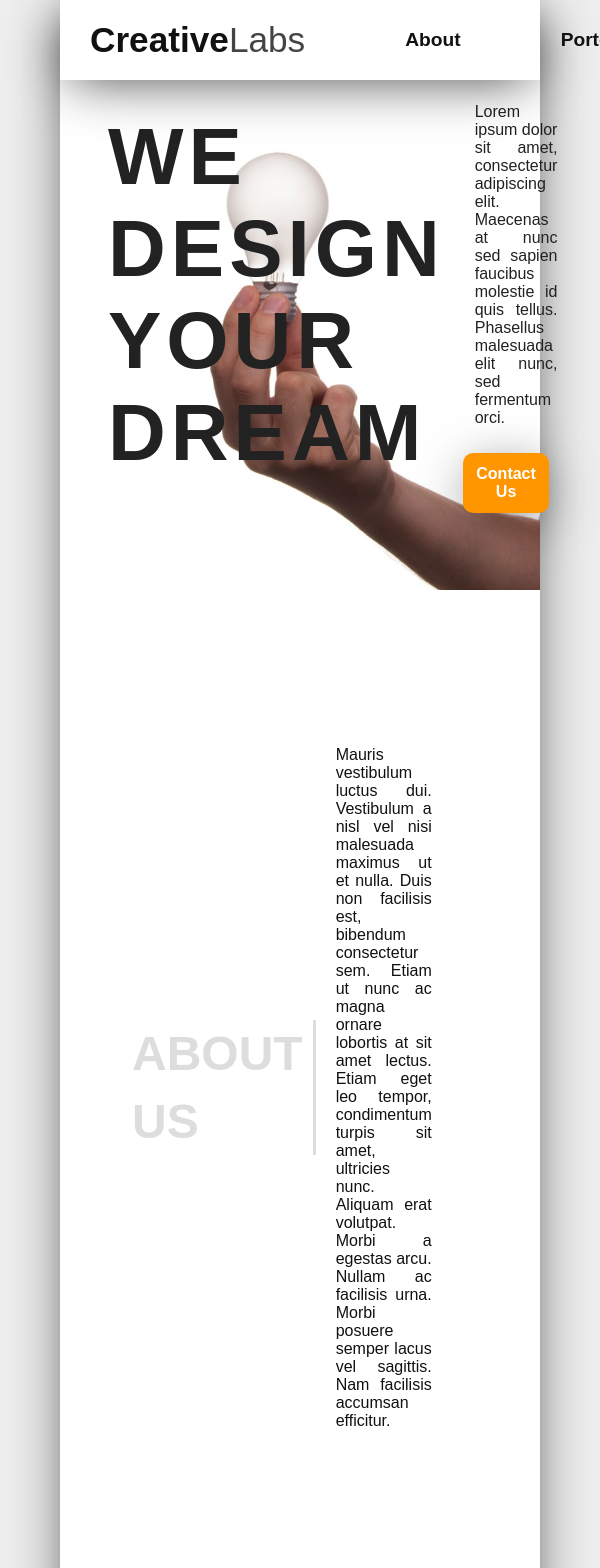
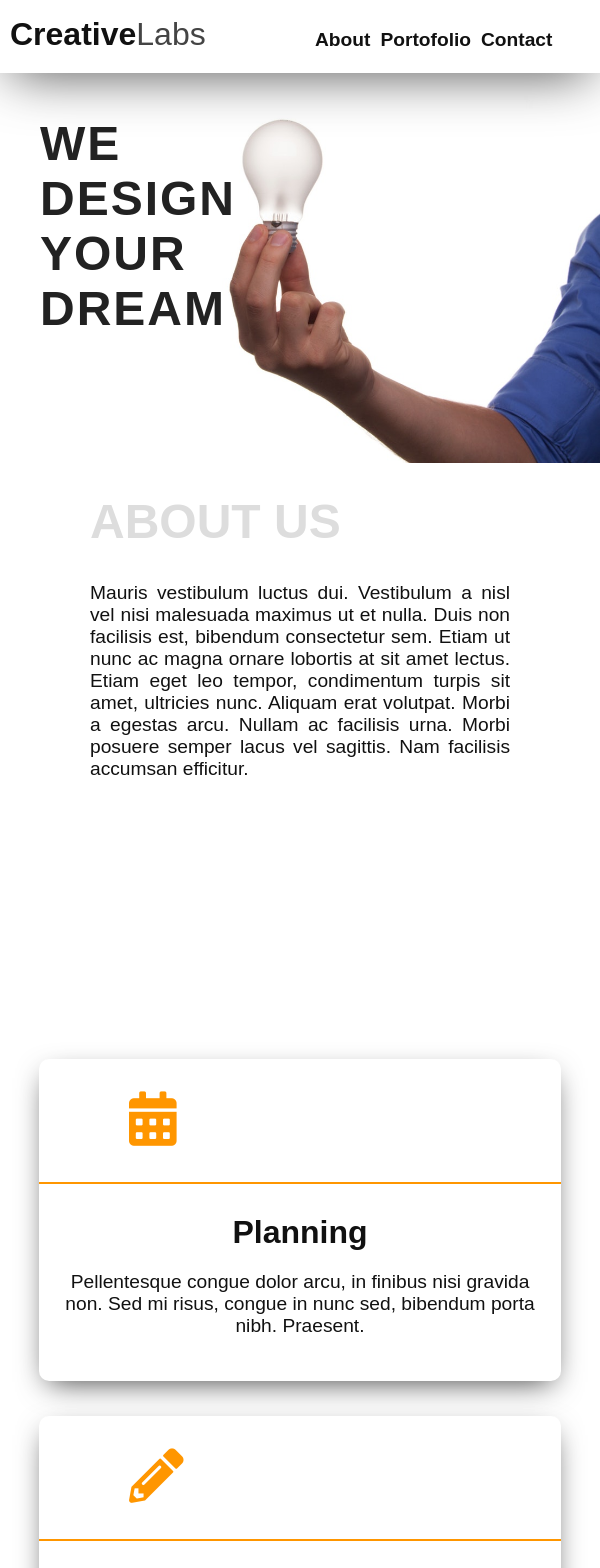
Before and after one commit to totalca/react-landing-page, a React (Create React App) app: page / in a window 600 px wide. Shown: the top 1568 px of the page. Built offline with nearby package versions, Linux system fonts and the light colour scheme.

Commit message:
@media max-width 767px full responsive

```diff
--- a/src/components/footer/footer.css
+++ b/src/components/footer/footer.css
@@ -5,7 +5,7 @@ footer {
   grid-template-columns: 1fr 1fr 1fr;
   text-align: center;
   align-items: center;
-  padding: 20px;
+  padding: 10px;
   margin-top: 80px;
 }
 
@@ -20,5 +20,10 @@ footer ul {
 
 footer ul li a {
   color: #ffffff;
-  font-size: 2.5rem;
+  font-size: 3.5rem;
 }
+
+footer p {
+  color: #ffffff;
+  font-size: 1.2rem;
+}
--- a/src/index.css
+++ b/src/index.css
@@ -11,7 +11,7 @@ body {
 
 p {
   display: block;
-  text-align: justify;
+  text-align: center;
   padding: 10px;
 }
 
@@ -25,6 +25,9 @@ p {
   box-shadow: 0px 10px 54px -11px rgba(0,0,0,0.75);
 }
 
+h3 {
+  font-size: 3rem;
+}
 /* ------------- Responsive Design ------------------- */
 
 @media (min-width: 768px) and (max-width: 1024px) {
@@ -82,39 +85,117 @@ p {
 }
 
 @media (min-width: 481px) and (max-width: 767px) {
-  header {
-    height: 440px;
+
+  body {
+    margin: auto;
+    width: 100%;
+    height: 100%;
+    padding: 0;
+    font-family: sans-serif;
+    background: #eeeeee;
+    color: #111111;
+    box-sizing: border-box;
   }
 
-  header div.head {
-    width: 75%;
-    padding-top: 120px;
+  .container {
+    background-color: #ffffff;
+    width: 100%;
+    /* max-width: 1500px; */
+    margin: 0 auto;
+    box-shadow: 0px 10px 54px -11px rgba(0,0,0,0.75);
+}
+
+  nav {
+    text-align: center;
+    display: grid;
+    width: 100% !important;
     grid-template-columns: 1fr;
   }
 
-  header div.head h1 {
-    font-size: 3rem;
+  nav ul {
+    width: 100% !important;
+    display: flex !important;
+    margin-bottom: 10px !important;
+    padding: 0px !important;
+    margin: -4px -77px 0px -85px !important;
+  }
+
+  nav ul:first-of-type li {
+    font-size: 2rem !important;
+    font-weight: bold;
+    text-indent: 95px !important;
+  }
+
+  nav ul:last-of-type li {
+   text-align: center;
+   width: 100%;
+   padding-top: 10px;
+   margin: 0px 10px 0 0px !important;
+  }
+
+  nav ul li a {
+    font-size: 1.2rem !important;
+}
+
+  header {
+    background-size: 160%;
+    height: 270px;
+    position: absolute;
+  }
+
+  header div.top {
+    width: 75%;
+    grid-template-columns: 1fr;
+    padding-top: 260px;
+  }
+
+  header div.top h1 {
+    font-size: 3rem !important;
+    border: none;
+    padding: 20px;
+    margin: 0 0 11px -40px !important;
+    letter-spacing: 2px !important;
+  }
+
+  header div.top p {
+    padding-left: 0 !important;
+    display: none !important;
+  }
+
+  main section:first-of-type {
+    margin-top: 390px;
   }
 
   main section {
     width: 90%;
-    padding: 90px 0;
-    margin: 0px auto 50px auto;
+    padding: 90px 0 !important;
+    margin: 50px auto 0px auto;
     display: grid;
-    grid-template-columns: 1fr;
+    grid-template-columns: 1fr !important;
+  }
+
+  main section h2 {
+    border-right: 0px solid #dddddd !important;
+    line-height: 0.2rem !important;
+    margin-right: 35px !important;
+    font-size: 3rem !important;
+    margin-left: 0px !important;
   }
 
   main section div p {
-    padding: 0px 90px;
+    padding: 0px 0px;
+    font-size: 1.2rem;
+    padding-left: 0px !important;
   }
 
- div.services {
+  div.services {
    display: grid;
-   grid-template-columns: 1fr;
+   grid-template-columns: 1fr !important;
   }
 
-   div.services div {
-    width: 70%;
+  div.services div {
+    width: 90%;
+    height: 90%;
   }
 
   .services p.service__icon {
@@ -124,20 +205,132 @@ p {
   }
 
   .services p.service__title {
-    font-size: 2.1rem;
+    font-size: 2rem !important;
+    font-weight: bold;
     padding: 0;
     margin: 0;
   }
 
-  .services p:last-of-type {
+  .services p:last-of-type{
     padding: 0px 20px;
-    text-align: left;
+    text-align: justify;
   }
 
   .gallery {
-    height: 400px;
+    /* grid-template-columns: 1fr; */
+    width: 100%;
+    grid-template-columns: 0 !important;
+    height: 2165px !important;
+    border: 1px solid #333333;
+    margin: 150px auto 0px auto !important;
   }
+
+  .gallery div {
+    height: 200px;
+  }
+
+  .gallery div.gallery__item__one {
+   background-repeat: no-repeat !important;
+   background-size: cover !important;
+   /* padding-bottom: 100px; */
+   grid-row-end: 2 span !important;
+   grid-column-end: 2 span !important;
+  }
+
+  .gallery div.gallery__item__two {
+   background-repeat: no-repeat !important;
+   background-size: cover !important;
+   /* padding-bottom: 100px; */
+   grid-row-end: 2 span;
+   grid-column-end: 2 span;
+  }
+
+  .gallery div.gallery__item__three {
+   background-repeat: no-repeat !important;
+   background-size: cover !important;
+   /* padding-bottom: 100px; */
+   grid-row-end: 2 span;
+   grid-column-end: 2 span;
+  }
+
+  .gallery div.gallery__item__four {
+   background-repeat: no-repeat !important;
+   background-size: cover !important;
+   /* padding-bottom: 100px; */
+   grid-row-end: 2 span;
+   grid-column-end: 2 span;
+  }
+
+  .gallery div.gallery__item__five {
+   background-repeat: no-repeat !important;
+   background-size: cover !important;
+   /* padding-top: 100px;
+   padding-bottom: 100px; */
+   grid-row-end: 2 span;
+   grid-column-end: 2 span;
+  }
+
+  .gallery div.gallery__item__six {
+   background-repeat: no-repeat !important;
+   background-size: cover !important;
+   /* padding-top: 100px;
+   padding-bottom: 100px; */
+   grid-row-end: 2 span;
+   grid-column-end: 2 span;
+  }
+
+  main section form div label {
+    margin-right:10px;
+    border-radius: 5px;
+  }
+
+  main section form div:last-of-type input {
+    padding: 10px;
+    border-radius: 5px;
+  }
+
+  form {
+    margin: 0px 0px 0px -25px !important;
+    padding: 10px !important;
+  }
+
+  .form__h2 {
+    margin-left: -22px !important;
+  }
+
+  footer {
+    padding: 20px !important;
+    text-align: center;
+    display: grid !important;
+    grid-template-columns: 1fr !important;
+  }
+
+  footer ul {
+    margin: -15px !important;
+  }
+
+  footer ul li a {
+    font-size: 4rem !important;
+  }
+
+  h3 {
+    font-size: 2.5rem !important;
+    font-weight: bold !important;
+    margin-block-start: 0.2rem !important;
+    margin-block-end: 0.2rem !important;
+  }
+
+  p {
+    text-align: center !important;
+    font-size: 1.2rem;
+  }
+
+  .contact {
+    display: none !important;
+  }
+
 }
+
 
 @media (min-width: 1px) and (max-width: 480px)  {
 
@@ -273,6 +466,7 @@ p {
     width: 100%;
     grid-template-columns: 0 !important;
     height: 1500px !important;
+    border: 1px solid #333333;
     margin: 150px auto 0px auto !important;
   }
 
```
